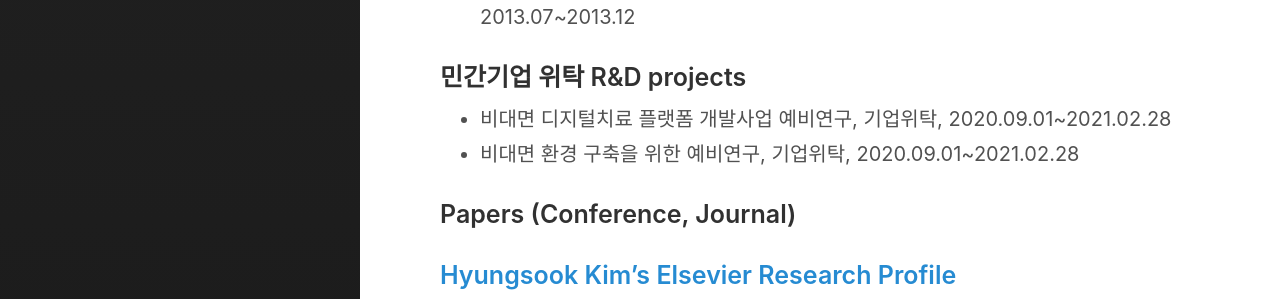
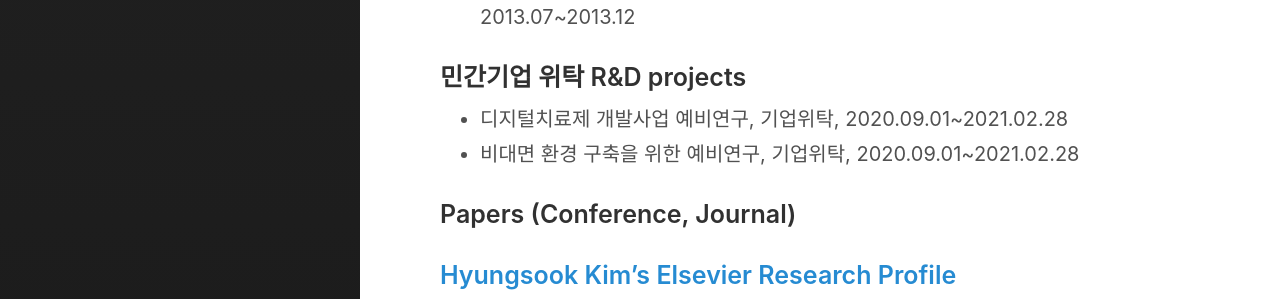
Before and after one commit to Rugger12/hyungsook, a Jekyll site: the page built from _posts/2021-01-07-about-me.md, in a window 1280 px wide. Shown: the part 2698-2997 px from the top of the page. Built offline with Jekyll 4.4.1, drawn with Linux system fonts in a browser that asks for light colours.

Commit message:
Update 2021-01-07-about-me.md

```diff
--- a/_posts/2021-01-07-about-me.md
+++ b/_posts/2021-01-07-about-me.md
@@ -57,7 +57,7 @@ excerpt_separator:  <!--more-->
 * <strong>책임</strong>, STEAM 영어뮤지컬 에듀테이너양성사업, 인천시, 인천정보산업진흥원, 2013.07~2013.12
 
 ### 민간기업 위탁 R&D projects
-* 비대면 디지털치료 플랫폼 개발사업 예비연구, 기업위탁, 2020.09.01~2021.02.28
+* 디지털치료제 개발사업 예비연구, 기업위탁, 2020.09.01~2021.02.28
 * 비대면 환경 구축을 위한 예비연구, 기업위탁, 2020.09.01~2021.02.28
 
 <a name="papers"></a>
```
